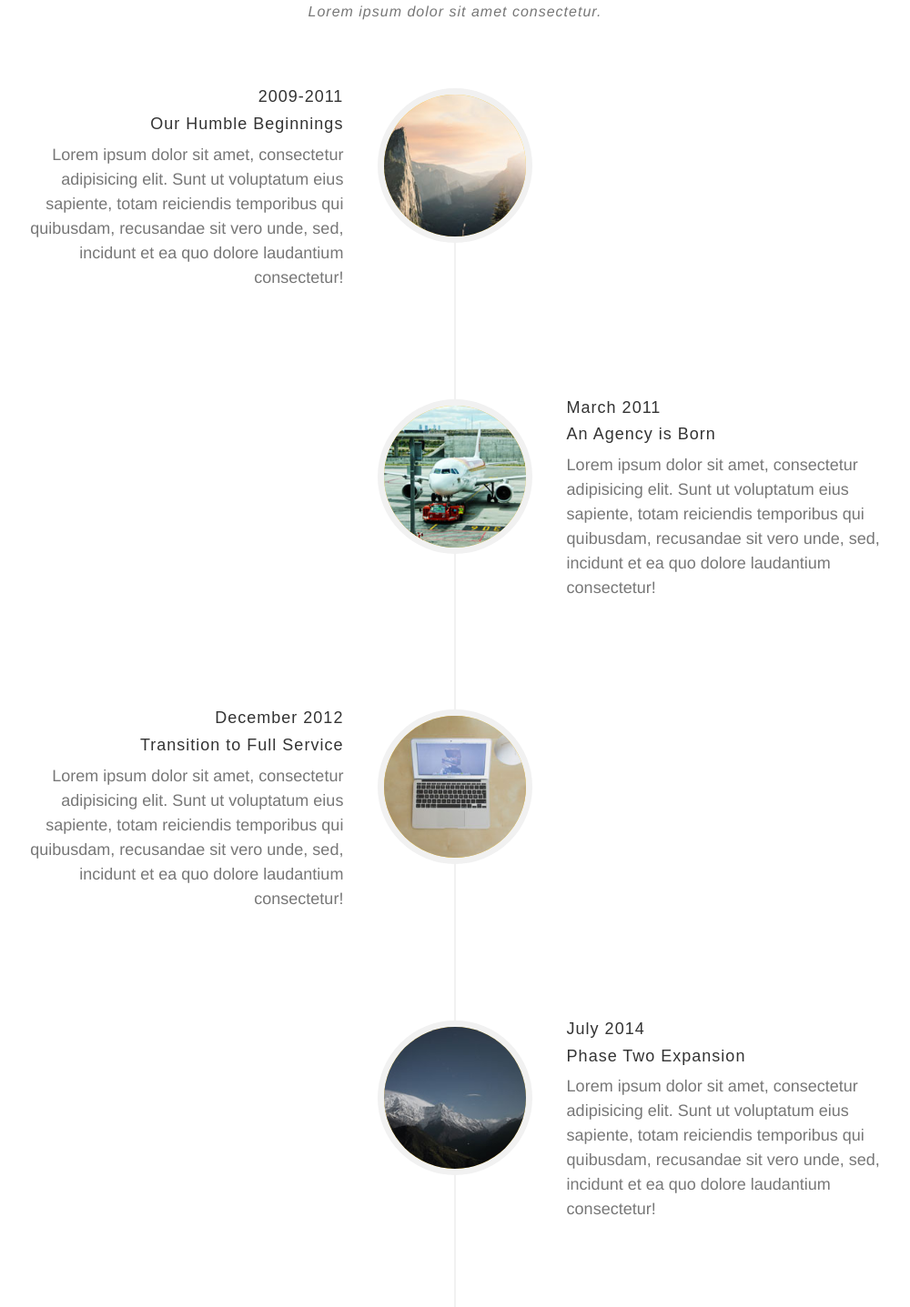
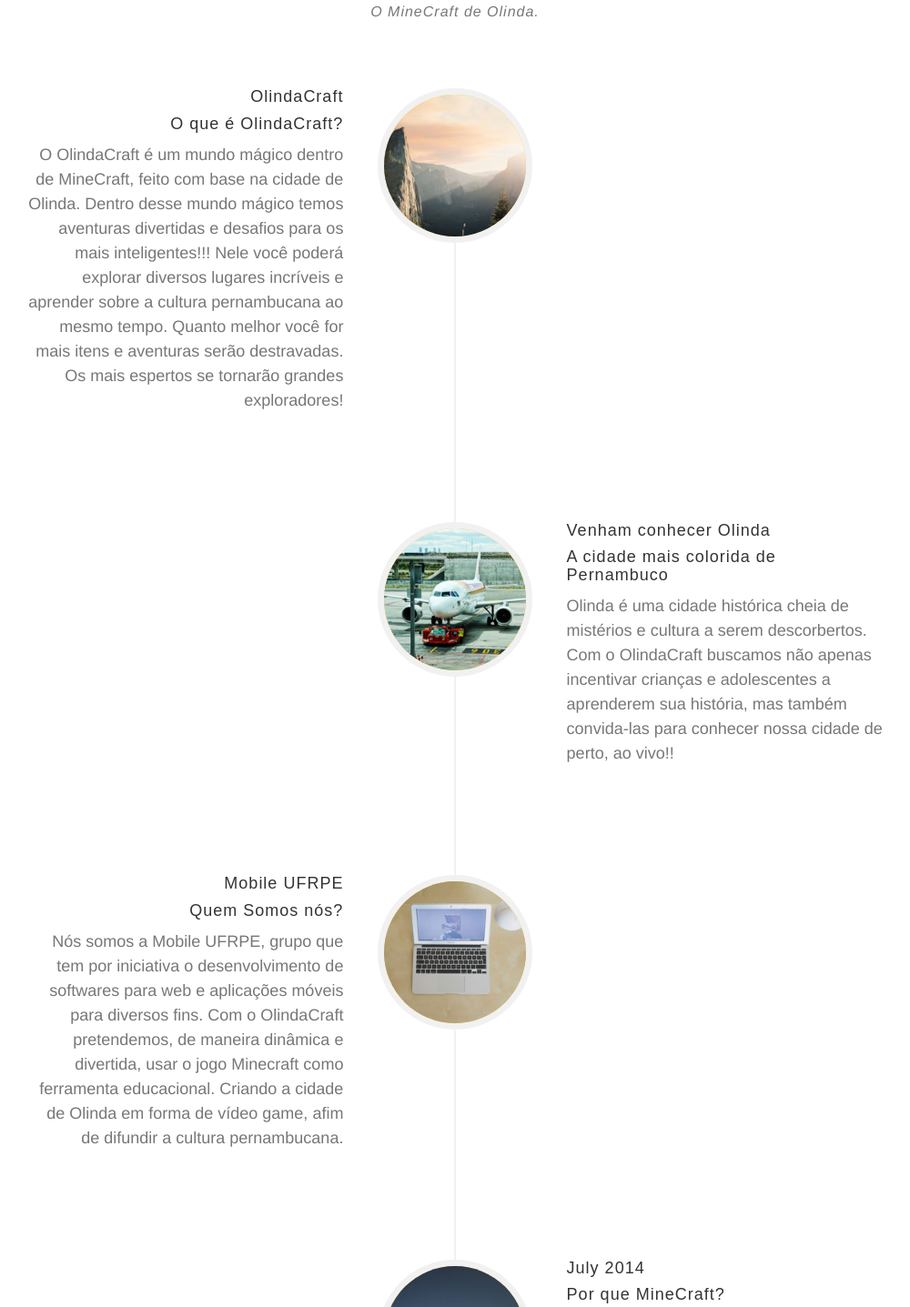
Before and after one commit to SrtaCamelo/OlindaCraft-Projeto, a website: page index.html in a window 1280 px wide. Shown: the part 3797-5234 px from the top of the page at 91% size, without its empty margins (140-1140 px from the left). Drawn offline with nearby package versions, Linux system fonts and the light colour scheme; a web font is replaced by a local one.

Commit message:
Atualizações

```diff
--- a/index.html
+++ b/index.html
@@ -355,7 +355,7 @@
             <div class="row">
                 <div class="col-lg-12 text-center">
                     <h2 class="section-heading">SOBRE O OLINDACRAFT</h2>
-                    <h3 class="section-subheading text-muted">Lorem ipsum dolor sit amet consectetur.</h3>
+                    <h3 class="section-subheading text-muted">O MineCraft de Olinda.</h3>
                 </div>
             </div>
             <div class="row">
@@ -367,11 +367,12 @@
                             </div>
                             <div class="timeline-panel">
                                 <div class="timeline-heading">
-                                    <h4>2009-2011</h4>
-                                    <h4 class="subheading">Our Humble Beginnings</h4>
+                                    <h4>OlindaCraft</h4>
+                                    <h4 class="subheading">O que é OlindaCraft? </h4>
                                 </div>
                                 <div class="timeline-body">
-                                    <p class="text-muted">Lorem ipsum dolor sit amet, consectetur adipisicing elit. Sunt ut voluptatum eius sapiente, totam reiciendis temporibus qui quibusdam, recusandae sit vero unde, sed, incidunt et ea quo dolore laudantium consectetur!</p>
+                                       <p class="text-muted">O OlindaCraft é um mundo mágico dentro de MineCraft, feito com base na cidade de Olinda. Dentro desse mundo mágico temos aventuras divertidas e desafios para os mais inteligentes!!! Nele você poderá explorar diversos lugares incríveis e aprender sobre a cultura pernambucana ao mesmo tempo. Quanto melhor você for mais itens e aventuras serão destravadas. Os mais espertos se tornarão grandes exploradores!
+                                     </p>
                                 </div>
                             </div>
                         </li>
@@ -381,11 +382,12 @@
                             </div>
                             <div class="timeline-panel">
                                 <div class="timeline-heading">
-                                    <h4>March 2011</h4>
-                                    <h4 class="subheading">An Agency is Born</h4>
+                                     <h4>Venham conhecer Olinda</h4>
+                                    <h4 class="subheading">A cidade mais colorida de Pernambuco </h4>
                                 </div>
                                 <div class="timeline-body">
-                                    <p class="text-muted">Lorem ipsum dolor sit amet, consectetur adipisicing elit. Sunt ut voluptatum eius sapiente, totam reiciendis temporibus qui quibusdam, recusandae sit vero unde, sed, incidunt et ea quo dolore laudantium consectetur!</p>
+                                    <p class="text-muted">Olinda é uma cidade histórica cheia de mistérios e cultura a serem descorbertos. Com o OlindaCraft buscamos não apenas incentivar crianças e adolescentes a aprenderem sua história, mas também convida-las para conhecer nossa cidade de perto, ao vivo!!
+                                     </p>
                                 </div>
                             </div>
                         </li>
@@ -395,11 +397,11 @@
                             </div>
                             <div class="timeline-panel">
                                 <div class="timeline-heading">
-                                    <h4>December 2012</h4>
-                                    <h4 class="subheading">Transition to Full Service</h4>
+                                   <h4>Mobile UFRPE</h4>
+                                    <h4 class="subheading">Quem Somos nós?</h4></h4>
                                 </div>
                                 <div class="timeline-body">
-                                    <p class="text-muted">Lorem ipsum dolor sit amet, consectetur adipisicing elit. Sunt ut voluptatum eius sapiente, totam reiciendis temporibus qui quibusdam, recusandae sit vero unde, sed, incidunt et ea quo dolore laudantium consectetur!</p>
+                                     <p class="text-muted">Nós somos a Mobile UFRPE, grupo que tem por iniciativa o desenvolvimento de softwares para web e aplicações móveis para diversos fins. Com o OlindaCraft pretendemos, de maneira dinâmica e divertida, usar o jogo Minecraft como ferramenta educacional. Criando a cidade de Olinda em forma de vídeo game, afim de difundir a cultura pernambucana. </p>
                                 </div>
                             </div>
                         </li>
@@ -410,10 +412,25 @@
                             <div class="timeline-panel">
                                 <div class="timeline-heading">
                                     <h4>July 2014</h4>
-                                    <h4 class="subheading">Phase Two Expansion</h4>
+                                    <h4 class="subheading">Por que MineCraft?</h4>
                                 </div>
                                 <div class="timeline-body">
-                                    <p class="text-muted">Lorem ipsum dolor sit amet, consectetur adipisicing elit. Sunt ut voluptatum eius sapiente, totam reiciendis temporibus qui quibusdam, recusandae sit vero unde, sed, incidunt et ea quo dolore laudantium consectetur!</p>
+                                     <p class="text-muted">O Minecraft é um jogo bastante popular entre jovens entre 7 – 16 anos, logo utiliza-lo de forma educacional apresenta uma nova maneira de se explorar nossa cultura e difundir conhecimento histórico nas salas de aula. Através dele buscamos atrair os jovens para que se interessem pela nossa cultura e história.</p>
+                                </div>
+                            </div>
+                        </li>
+
+                         <li class="timeline-inverted">
+                            <div class="timeline-image">
+                                <img class="img-circle img-responsive" src="img/about/4.jpg" alt="">
+                            </div>
+                            <div class="timeline-panel">
+                                <div class="timeline-heading">
+                                    <h4>July 2014</h4>
+                                    <h4 class="subheading">Educação Divertida</h4>
+                                </div>
+                                <div class="timeline-body">
+                                    <p class="text-muted">Buscamos inovar na educação a partir do uso de ferramentas modernas e atraentes ao público infantojuvenil, trazendo assim cultura e conhecimento em forma de diversão. Pretendemos semear o uso e a criação de games (Gamefication) no processo de ensino, incentivando professores a adotar tais métodos. </p>
                                 </div>
                             </div>
                         </li>
```
